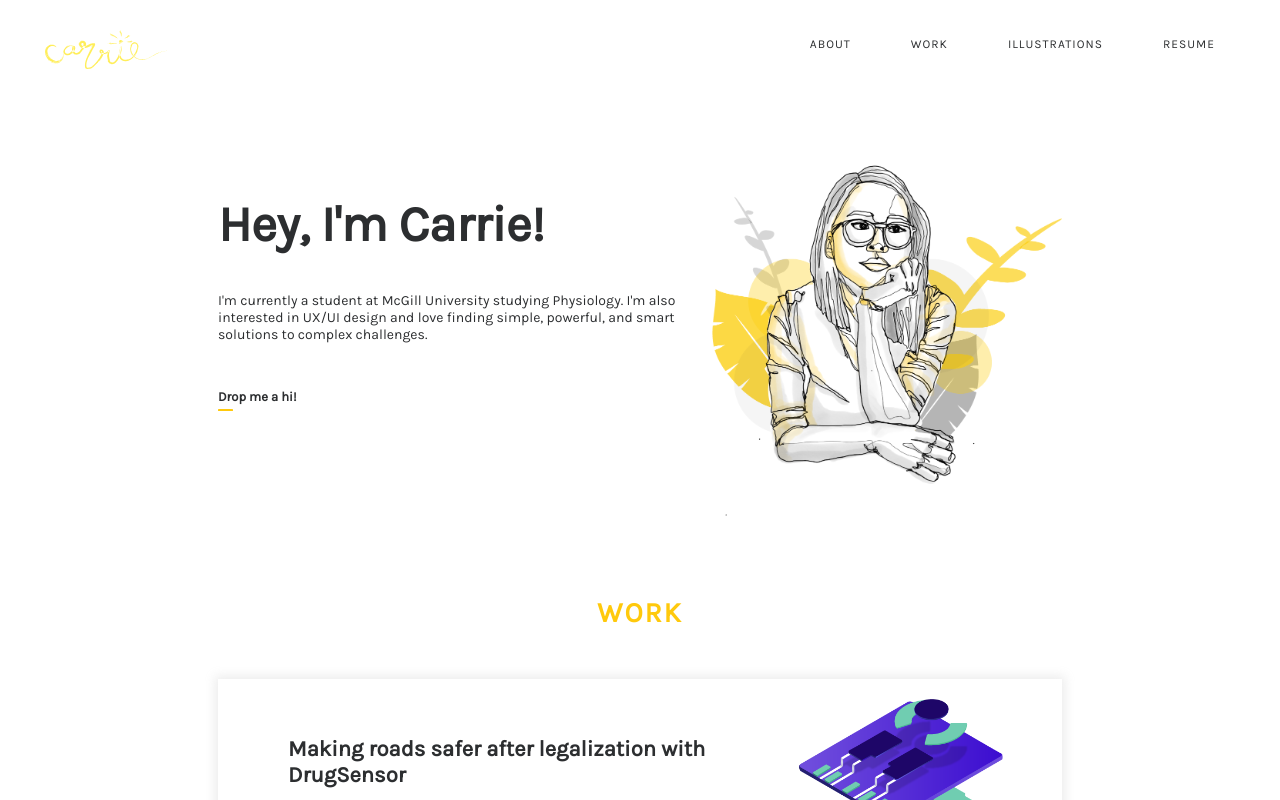
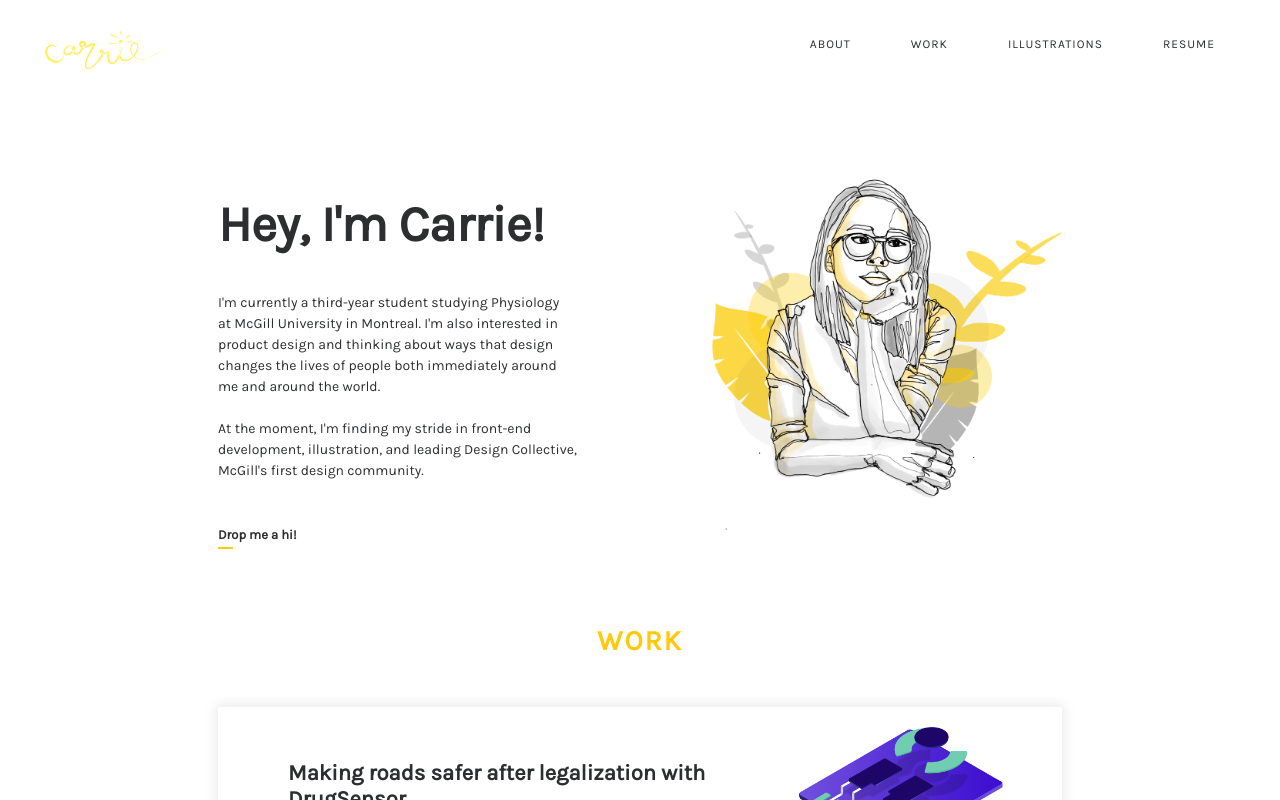
Before and after one commit to cvrrie/carrie, a React (Create React App) app: page / in a window 1280 px wide. Shown: the top 800 px of the page. Built offline with nearby package versions, Linux system fonts and the light colour scheme.

Commit message:
Change description text

```diff
--- a/src/components/Main.js
+++ b/src/components/Main.js
@@ -43,7 +43,10 @@ class Main extends PureComponent {
             <div className="left">
                 <h1 className="name">Hey, I'm Carrie!</h1>
                 <div className="words">
-                  I'm currently a student at McGill University studying Physiology. I'm also interested in UX/UI design and love finding simple, powerful, and smart solutions to complex challenges.
+                  I'm currently a third-year student studying Physiology <br/>at McGill University in Montreal. I'm also interested in <br/>product design
+                  and thinking about ways that design <br/>changes the lives of people both immediately around <br/>me and around the world.
+                  <br/> <br/>
+                  At the moment, I'm finding my stride in front-end <br/>development, illustration, and leading Design Collective, <br/>McGill's first design community.
                 </div>
                 <a href="mailto:carrierong37@gmail.com" className="underlined-button">Drop me a hi!</a>
             </div>
--- a/src/components/Main.scss
+++ b/src/components/Main.scss
@@ -37,6 +37,7 @@
         left: 0;
         font-size: 14px;
         text-align: left;
+        @include text;
     }
 
     .underlined-button {
```
